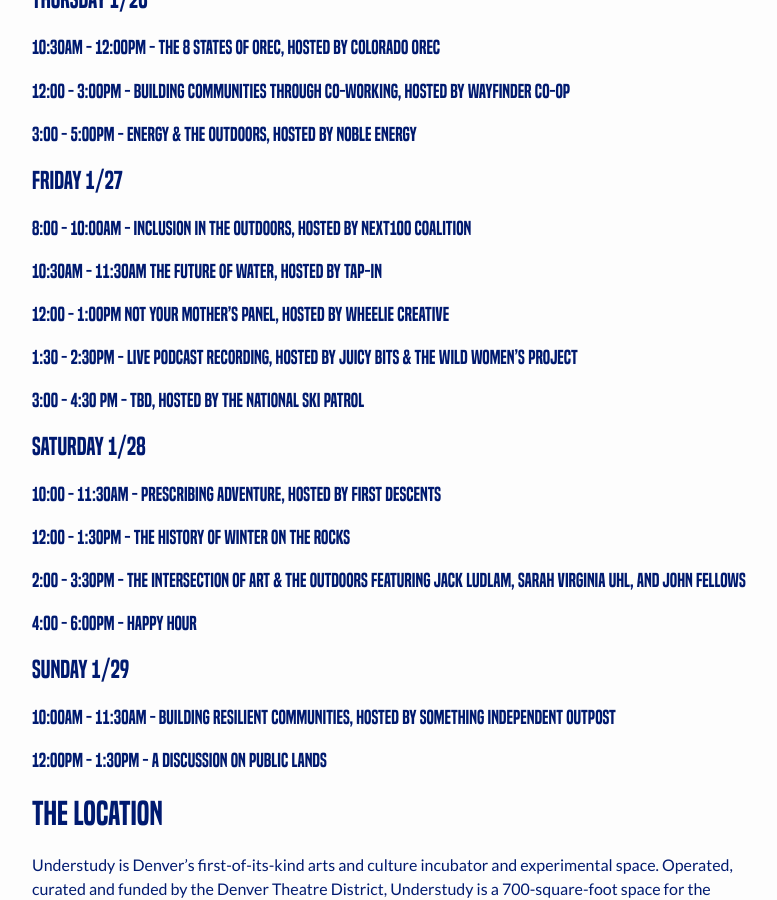
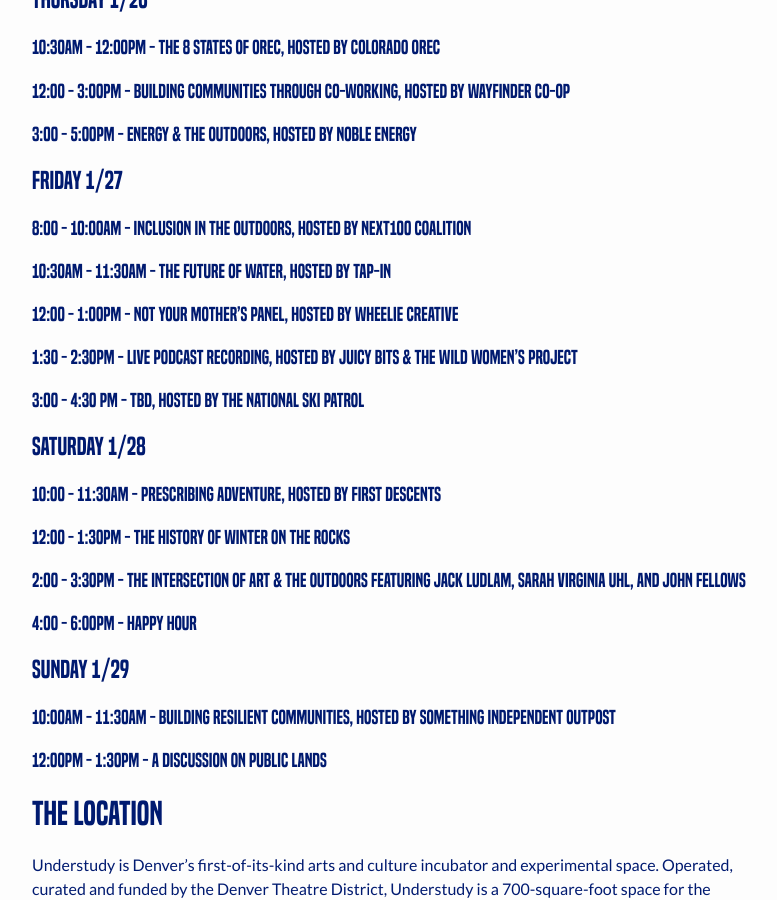
Before and after one commit to somethingindependent/tradeschool, a Jekyll site: the page built from index.md, in a window 1280 px wide and 900 px high, scrolled down 2337 px. Shown: the whole window, without its empty margins (238-1015 px from the left). Built offline with Jekyll 4.4.1, drawn with Linux system fonts in a browser that asks for light colours; our own code applies the rules of GitHub Pages for plain Markdown files.

Commit message:
Correct a couple of event descriptions

```diff
--- a/index.md
+++ b/index.md
@@ -38,8 +38,8 @@
 
 ## Friday 1/27
 ### 8:00 - 10:00am - Inclusion in the Outdoors, hosted by Next100 Coalition
-### 10:30am - 11:30am	The Future of Water, hosted by TAP-IN
-### 12:00 - 1:00pm	Not Your Mother's Panel, hosted by Wheelie Creative
+### 10:30am - 11:30am - The Future of Water, hosted by TAP-IN
+### 12:00 - 1:00pm - Not Your Mother's Panel, hosted by Wheelie Creative
 ### 1:30 - 2:30pm	- Live Podcast Recording, hosted by Juicy Bits & the Wild Women's Project
 ### 3:00 - 4:30 pm - TBD, hosted by the National Ski Patrol
 
```
